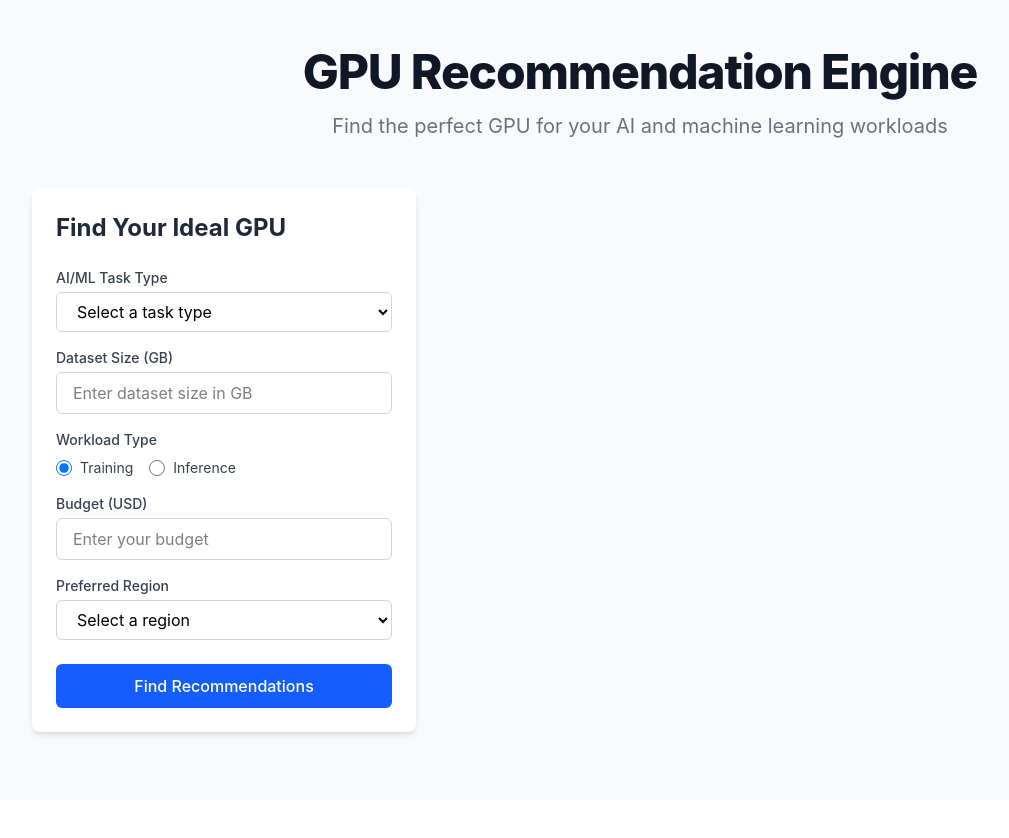
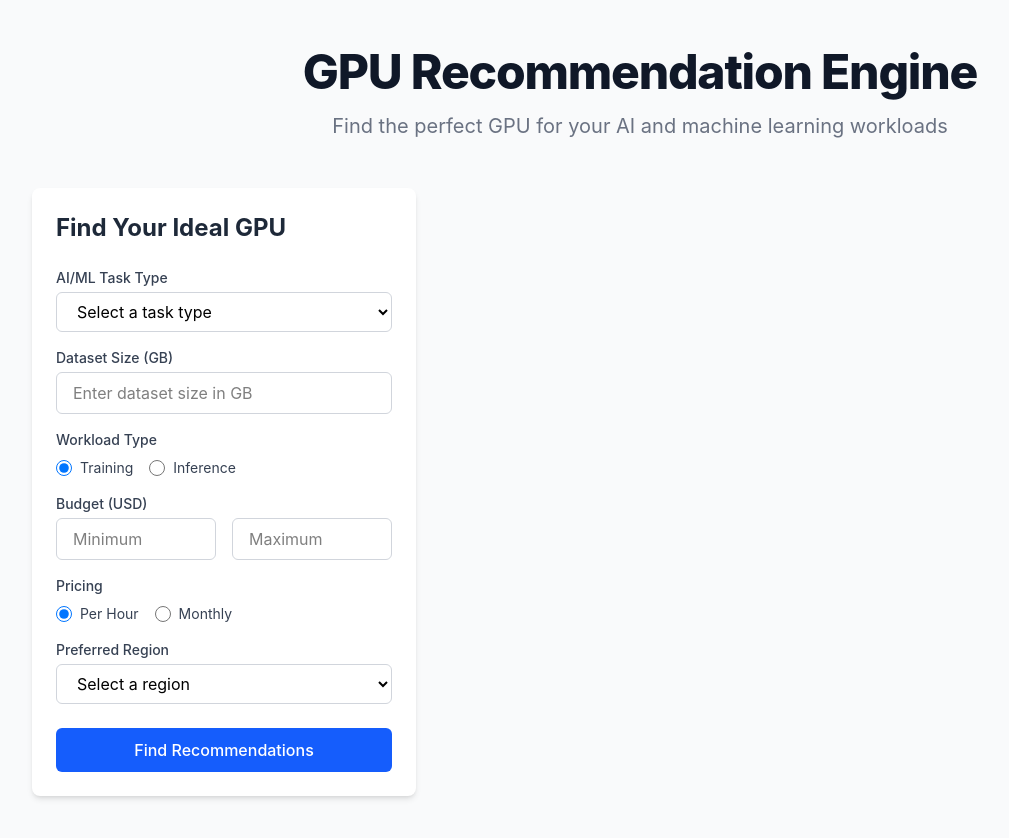
Before and after one commit to diyaps02/GPU_SD007, a React (Vite) app in the folder frontend/: page / in a window 1280 px wide. Shown: the top 838 px of the page, without its empty margins (0-1009 px from the left). Before the commit the page ends 800 px from the top, so only its background shows below. Built offline with nearby package versions, Linux system fonts and the light colour scheme.

Commit message:
updated form fields

```diff
--- a/frontend/src/App.jsx
+++ b/frontend/src/App.jsx
@@ -1,13 +1,13 @@
-"use client"
-import React from "react"
-import { useState } from "react"
-import WorkloadForm from "./components/WorkloadForm"
-import GpuRecommendations from "./components/GpuRecommendations"
+"use client";
+import React from "react";
+import { useState } from "react";
+import WorkloadForm from "./components/WorkLoadForm";
+import GpuRecommendations from "./components/GpuRecommendations";
 
 // Mock API call - in a real app, this would be an actual API call
 const fetchRecommendations = async (formData) => {
   // Simulate API delay
-  await new Promise((resolve) => setTimeout(resolve, 1500))
+  await new Promise((resolve) => setTimeout(resolve, 1500));
 
   // Mock data
   return [
@@ -22,7 +22,8 @@ const fetchRecommendations = async (formData) => {
         gpuMemory: "80 GB",
         performance: "312 TFLOPS",
       },
-      description: "Ideal for large-scale training and inference workloads. Perfect for computer vision and NLP tasks.",
+      description:
+        "Ideal for large-scale training and inference workloads. Perfect for computer vision and NLP tasks.",
       pricing: {
         onDemand: 3.5,
         spot: 1.2,
@@ -40,7 +41,8 @@ const fetchRecommendations = async (formData) => {
         gpuMemory: "16 GB",
         performance: "65 TFLOPS",
       },
-      description: "Cost-effective option for inference workloads and smaller training jobs.",
+      description:
+        "Cost-effective option for inference workloads and smaller training jobs.",
       pricing: {
         onDemand: 0.9,
         spot: 0.35,
@@ -58,35 +60,38 @@ const fetchRecommendations = async (formData) => {
         gpuMemory: "80 GB",
         performance: "500 TFLOPS",
       },
-      description: "Latest generation GPU with exceptional performance for the most demanding AI workloads.",
+      description:
+        "Latest generation GPU with exceptional performance for the most demanding AI workloads.",
       pricing: {
         onDemand: 5.8,
         spot: 2.1,
         monthly: 3200,
       },
     },
-  ]
-}
+  ];
+};
 
 export default function App() {
-  const [recommendations, setRecommendations] = useState([])
-  const [isLoading, setIsLoading] = useState(false)
-  const [showRecommendations, setShowRecommendations] = useState(false)
+  const [recommendations, setRecommendations] = useState([]);
+  const [isLoading, setIsLoading] = useState(false);
+  const [showRecommendations, setShowRecommendations] = useState(false);
+  const [pricingPreference, setPricingPreference] = useState("hourly");
 
   const handleFormSubmit = async (formData) => {
-    setIsLoading(true)
-    setShowRecommendations(true)
+    setIsLoading(true);
+    setShowRecommendations(true);
+    setPricingPreference(formData.pricing);
 
     try {
-      const data = await fetchRecommendations(formData)
-      setRecommendations(data)
+      const data = await fetchRecommendations(formData);
+      setRecommendations(data);
     } catch (error) {
-      console.error("Error fetching recommendations:", error)
+      console.error("Error fetching recommendations:", error);
       // Handle error state here
     } finally {
-      setIsLoading(false)
+      setIsLoading(false);
     }
-  }
+  };
 
   return (
     <div className="min-h-screen bg-gray-50 py-12 px-4 sm:px-6 lg:px-8">
@@ -106,10 +111,16 @@ export default function App() {
           </div>
 
           <div className="lg:col-span-2">
-            {showRecommendations && <GpuRecommendations recommendations={recommendations} isLoading={isLoading} />}
+            {showRecommendations && (
+              <GpuRecommendations
+                recommendations={recommendations}
+                isLoading={isLoading}
+                pricingPreference={pricingPreference}
+              />
+            )}
           </div>
         </div>
       </div>
     </div>
-  )
+  );
 }
--- a/frontend/src/components/Form.jsx
+++ b/frontend/src/components/Form.jsx
@@ -5,7 +5,8 @@ const Form = () => {
     taskType: "",
     datasetSize: "",
     operationType: "training",
-    budget: "",
+    minBudget: "",
+    maxBudget: "",
     region: "",
   });
 
@@ -19,15 +20,15 @@ const Form = () => {
 
   const handleSubmit = async (e) => {
     e.preventDefault();
+
+    // Validate that min budget is less than max budget
+    if (Number(formData.minBudget) > Number(formData.maxBudget)) {
+      alert("Minimum budget cannot be greater than maximum budget");
+      return;
+    }
+
     try {
       // API call to backend would go here
-      const response = await fetch("/api/submit-requirements", {
-        method: "POST",
-        headers: {
-          "Content-Type": "application/json",
-        },
-        body: JSON.stringify(formData),
-      });
 
       const data = await response.json();
       console.log("Success:", data);
@@ -142,28 +143,48 @@ const Form = () => {
 
         {/* Budget */}
         <div className="space-y-2">
-          <label
-            htmlFor="budget"
-            className="block text-sm font-medium text-gray-700"
-          >
+          <label className="block text-sm font-medium text-gray-700">
             Budget (USD)
           </label>
-          <div className="relative mt-1 rounded-md shadow-sm">
+          <div className="flex space-x-4">
+            <div className="w-1/2">
+              <div className="relative rounded-md shadow-sm">
                 <div className="pointer-events-none absolute inset-y-0 left-0 flex items-center pl-3">
                   <span className="text-gray-500 sm:text-sm">$</span>
                 </div>
                 <input
                   type="number"
-              id="budget"
-              name="budget"
-              value={formData.budget}
+                  id="minBudget"
+                  name="minBudget"
+                  value={formData.minBudget}
                   onChange={handleChange}
                   min="0"
                   step="0.01"
                   required
                   className="w-full pl-7 pr-4 py-2 border border-gray-300 rounded-md shadow-sm focus:ring-indigo-500 focus:border-indigo-500"
-              placeholder="0.00"
+                  placeholder="Minimum"
                 />
+              </div>
+            </div>
+            <div className="w-1/2">
+              <div className="relative rounded-md shadow-sm">
+                <div className="pointer-events-none absolute inset-y-0 left-0 flex items-center pl-3">
+                  <span className="text-gray-500 sm:text-sm">$</span>
+                </div>
+                <input
+                  type="number"
+                  id="maxBudget"
+                  name="maxBudget"
+                  value={formData.maxBudget}
+                  onChange={handleChange}
+                  min="0"
+                  step="0.01"
+                  required
+                  className="w-full pl-7 pr-4 py-2 border border-gray-300 rounded-md shadow-sm focus:ring-indigo-500 focus:border-indigo-500"
+                  placeholder="Maximum"
+                />
+              </div>
+            </div>
           </div>
         </div>
 
--- a/frontend/src/components/GpuCard.jsx
+++ b/frontend/src/components/GpuCard.jsx
@@ -1,9 +1,18 @@
-"use client"
+"use client";
+import React from "react";
+import { useState, useEffect } from "react";
 
-import { useState } from "react"
+export default function GpuCard({ gpu, pricingPreference }) {
+  const [activeTab, setActiveTab] = useState("onDemand");
 
-export default function GpuCard({ gpu }) {
-  const [activeTab, setActiveTab] = useState("onDemand")
+  // Set active tab based on pricing preference
+  useEffect(() => {
+    if (pricingPreference === "monthly") {
+      setActiveTab("monthly");
+    } else {
+      setActiveTab("onDemand");
+    }
+  }, [pricingPreference]);
 
   return (
     <div className="bg-white rounded-lg shadow-md overflow-hidden border border-gray-200 hover:shadow-lg transition-shadow duration-300">
@@ -55,7 +64,9 @@ export default function GpuCard({ gpu }) {
             </button>
             <button
               className={`py-2 px-4 text-sm font-medium ${
-                activeTab === "spot" ? "text-blue-600 border-b-2 border-blue-600" : "text-gray-500 hover:text-gray-700"
+                activeTab === "spot"
+                  ? "text-blue-600 border-b-2 border-blue-600"
+                  : "text-gray-500 hover:text-gray-700"
               }`}
               onClick={() => setActiveTab("spot")}
             >
@@ -77,30 +88,51 @@ export default function GpuCard({ gpu }) {
             {activeTab === "onDemand" && (
               <div className="flex justify-between items-center">
                 <div>
-                  <p className="text-2xl font-bold text-gray-800">${gpu.pricing.onDemand}/hr</p>
+                  <p className="text-2xl font-bold text-gray-800">
+                    ${gpu.pricing.onDemand}/hr
+                  </p>
                 </div>
-                <div className="text-sm text-gray-500">Est. ${(gpu.pricing.onDemand * 24).toFixed(2)}/day</div>
+                <div className="text-sm text-gray-500">
+                  Est. ${(gpu.pricing.onDemand * 24).toFixed(2)}/day
+                </div>
               </div>
             )}
 
             {activeTab === "spot" && (
               <div className="flex justify-between items-center">
                 <div>
-                  <p className="text-2xl font-bold text-gray-800">${gpu.pricing.spot}/hr</p>
+                  <p className="text-2xl font-bold text-gray-800">
+                    ${gpu.pricing.spot}/hr
+                  </p>
                   <p className="text-xs text-green-600">
-                    Save {Math.round((1 - gpu.pricing.spot / gpu.pricing.onDemand) * 100)}%
+                    Save{" "}
+                    {Math.round(
+                      (1 - gpu.pricing.spot / gpu.pricing.onDemand) * 100
+                    )}
+                    %
                   </p>
                 </div>
-                <div className="text-sm text-gray-500">Est. ${(gpu.pricing.spot * 24).toFixed(2)}/day</div>
+                <div className="text-sm text-gray-500">
+                  Est. ${(gpu.pricing.spot * 24).toFixed(2)}/day
+                </div>
               </div>
             )}
 
             {activeTab === "monthly" && (
               <div className="flex justify-between items-center">
                 <div>
-                  <p className="text-2xl font-bold text-gray-800">${gpu.pricing.monthly}/mo</p>
+                  <p className="text-2xl font-bold text-gray-800">
+                    ${gpu.pricing.monthly}/mo
+                  </p>
                   <p className="text-xs text-green-600">
-                    Save {Math.round((1 - gpu.pricing.monthly / (gpu.pricing.onDemand * 24 * 30)) * 100)}%
+                    Save{" "}
+                    {Math.round(
+                      (1 -
+                        gpu.pricing.monthly /
+                          (gpu.pricing.onDemand * 24 * 30)) *
+                        100
+                    )}
+                    %
                   </p>
                 </div>
                 <div className="text-sm text-gray-500">Reserved capacity</div>
@@ -122,5 +154,5 @@ export default function GpuCard({ gpu }) {
         )}
       </div>
     </div>
-  )
+  );
 }
--- a/frontend/src/components/GpuRecommendations.jsx
+++ b/frontend/src/components/GpuRecommendations.jsx
@@ -1,40 +1,57 @@
-import GpuCard from "./GpuCard"
-
-export default function GpuRecommendations({ recommendations, isLoading }) {
+import GpuCard from "./GpuCard";
+import React from "react";
+export default function GpuRecommendations({
+  recommendations,
+  isLoading,
+  pricingPreference,
+}) {
   if (isLoading) {
     return (
       <div className="flex justify-center items-center py-12">
         <div className="animate-spin rounded-full h-12 w-12 border-b-2 border-blue-600"></div>
       </div>
-    )
+    );
   }
 
   if (!recommendations || recommendations.length === 0) {
     return (
       <div className="bg-white p-6 rounded-lg shadow-md text-center">
-        <h3 className="text-xl font-medium text-gray-800 mb-2">No recommendations yet</h3>
-        <p className="text-gray-600">Fill out the form to get personalized GPU recommendations.</p>
+        <h3 className="text-xl font-medium text-gray-800 mb-2">
+          No recommendations yet
+        </h3>
+        <p className="text-gray-600">
+          Fill out the form to get personalized GPU recommendations.
+        </p>
       </div>
-    )
+    );
   }
 
   return (
     <div>
-      <h2 className="text-2xl font-bold text-gray-800 mb-6">Recommended GPUs</h2>
+      <h2 className="text-2xl font-bold text-gray-800 mb-6">
+        Recommended GPUs
+      </h2>
 
       <div className="grid grid-cols-1 md:grid-cols-2 lg:grid-cols-3 gap-6">
         {recommendations.map((gpu) => (
-          <GpuCard key={gpu.id} gpu={gpu} />
+          <GpuCard
+            key={gpu.id}
+            gpu={gpu}
+            pricingPreference={pricingPreference}
+          />
         ))}
       </div>
 
       <div className="mt-8 bg-blue-50 border border-blue-200 rounded-lg p-4">
-        <h3 className="text-lg font-medium text-blue-800 mb-2">Why these recommendations?</h3>
+        <h3 className="text-lg font-medium text-blue-800 mb-2">
+          Why these recommendations?
+        </h3>
         <p className="text-blue-700 text-sm">
-          These GPUs are recommended based on your workload requirements, dataset size, and budget constraints. The top
-          recommendation offers the best balance of performance and cost for your specific needs.
+          These GPUs are recommended based on your workload requirements,
+          dataset size, and budget constraints. The top recommendation offers
+          the best balance of performance and cost for your specific needs.
         </p>
       </div>
     </div>
-  )
+  );
 }
--- a/frontend/src/components/WorkLoadForm.jsx
+++ b/frontend/src/components/WorkLoadForm.jsx
@@ -1,37 +1,51 @@
-"use client"
-import React from "react"
-import { useState } from "react"
+"use client";
+import React from "react";
+import { useState } from "react";
 
 export default function WorkloadForm({ onSubmit }) {
   const [formData, setFormData] = useState({
     taskType: "",
     datasetSize: "",
     workloadType: "training",
-    budget: "",
+    minBudget: "",
+    maxBudget: "",
     region: "",
-  })
+    pricing: "hourly", // Changed default from "min" to "hourly"
+  });
 
   const handleChange = (e) => {
-    const { name, value } = e.target
+    const { name, value } = e.target;
     setFormData((prevData) => ({
       ...prevData,
       [name]: value,
-    }))
+    }));
+  };
+
+  const handleSubmit = (e) => {
+    e.preventDefault();
+
+    // Validate that min budget is less than max budget
+    if (Number(formData.minBudget) > Number(formData.maxBudget)) {
+      alert("Minimum budget cannot be greater than maximum budget");
+      return;
     }
 
-  const handleSubmit = (e) => {
-    e.preventDefault()
-    onSubmit(formData)
-  }
+    onSubmit(formData);
+  };
 
   return (
     <div className="bg-white p-6 rounded-lg shadow-md">
-      <h2 className="text-2xl font-bold text-gray-800 mb-6">Find Your Ideal GPU</h2>
+      <h2 className="text-2xl font-bold text-gray-800 mb-6">
+        Find Your Ideal GPU
+      </h2>
 
       <form onSubmit={handleSubmit} className="space-y-6">
         <div className="space-y-4">
           <div>
-            <label htmlFor="taskType" className="block text-sm font-medium text-gray-700 mb-1">
+            <label
+              htmlFor="taskType"
+              className="block text-sm font-medium text-gray-700 mb-1"
+            >
               AI/ML Task Type
             </label>
             <select
@@ -49,12 +63,17 @@ export default function WorkloadForm({ onSubmit }) {
               <option value="nlp">Natural Language Processing</option>
               <option value="recommendation">Recommendation Systems</option>
               <option value="generative_ai">Generative AI</option>
-              <option value="reinforcement_learning">Reinforcement Learning</option>
+              <option value="reinforcement_learning">
+                Reinforcement Learning
+              </option>
             </select>
           </div>
 
           <div>
-            <label htmlFor="datasetSize" className="block text-sm font-medium text-gray-700 mb-1">
+            <label
+              htmlFor="datasetSize"
+              className="block text-sm font-medium text-gray-700 mb-1"
+            >
               Dataset Size (GB)
             </label>
             <input
@@ -71,7 +90,9 @@ export default function WorkloadForm({ onSubmit }) {
           </div>
 
           <div>
-            <label className="block text-sm font-medium text-gray-700 mb-2">Workload Type</label>
+            <label className="block text-sm font-medium text-gray-700 mb-2">
+              Workload Type
+            </label>
             <div className="flex space-x-4">
               <div className="flex items-center">
                 <input
@@ -83,7 +104,10 @@ export default function WorkloadForm({ onSubmit }) {
                   onChange={handleChange}
                   className="h-4 w-4 text-blue-600 focus:ring-blue-500 border-gray-300"
                 />
-                <label htmlFor="training" className="ml-2 text-sm text-gray-700">
+                <label
+                  htmlFor="training"
+                  className="ml-2 text-sm text-gray-700"
+                >
                   Training
                 </label>
               </div>
@@ -97,7 +121,10 @@ export default function WorkloadForm({ onSubmit }) {
                   onChange={handleChange}
                   className="h-4 w-4 text-blue-600 focus:ring-blue-500 border-gray-300"
                 />
-                <label htmlFor="inference" className="ml-2 text-sm text-gray-700">
+                <label
+                  htmlFor="inference"
+                  className="ml-2 text-sm text-gray-700"
+                >
                   Inference
                 </label>
               </div>
@@ -105,24 +132,82 @@ export default function WorkloadForm({ onSubmit }) {
           </div>
 
           <div>
-            <label htmlFor="budget" className="block text-sm font-medium text-gray-700 mb-1">
+            <label
+              className="block text-sm font-medium text-gray-700 mb-1"
+            >
               Budget (USD)
             </label>
+            <div className="flex space-x-4">
+              <div className="w-1/2">
                 <input
                   type="number"
-              id="budget"
-              name="budget"
-              value={formData.budget}
+                  id="minBudget"
+                  name="minBudget"
+                  value={formData.minBudget}
                   onChange={handleChange}
                   min="0"
                   required
                   className="w-full px-4 py-2 border border-gray-300 rounded-md focus:ring-2 focus:ring-blue-500 focus:border-blue-500"
-              placeholder="Enter your budget"
+                  placeholder="Minimum"
                 />
+              </div>
+              <div className="w-1/2">
+                <input
+                  type="number"
+                  id="maxBudget"
+                  name="maxBudget"
+                  value={formData.maxBudget}
+                  onChange={handleChange}
+                  min="0"
+                  required
+                  className="w-full px-4 py-2 border border-gray-300 rounded-md focus:ring-2 focus:ring-blue-500 focus:border-blue-500"
+                  placeholder="Maximum"
+                />
+              </div>
+            </div>
           </div>
 
           <div>
-            <label htmlFor="region" className="block text-sm font-medium text-gray-700 mb-1">
+            <label className="block text-sm font-medium text-gray-700 mb-2">
+              Pricing
+            </label>
+            <div className="flex space-x-4">
+              <div className="flex items-center">
+                <input
+                  id="hourly"
+                  name="pricing"
+                  type="radio"
+                  value="hourly"
+                  checked={formData.pricing === "hourly"}
+                  onChange={handleChange}
+                  className="h-4 w-4 text-blue-600 focus:ring-blue-500 border-gray-300"
+                />
+                <label htmlFor="hourly" className="ml-2 text-sm text-gray-700">
+                  Per Hour
+                </label>
+              </div>
+              <div className="flex items-center">
+                <input
+                  id="monthly"
+                  name="pricing"
+                  type="radio"
+                  value="monthly"
+                  checked={formData.pricing === "monthly"}
+                  onChange={handleChange}
+                  className="h-4 w-4 text-blue-600 focus:ring-blue-500 border-gray-300"
+                />
+                <label htmlFor="monthly" className="ml-2 text-sm text-gray-700">
+                  Monthly
+                </label>
+              </div>
+            </div>
+          </div>
+
+          <div>
+            <label
+              htmlFor="region"
+              className="block text-sm font-medium text-gray-700 mb-1"
+            >
               Preferred Region
             </label>
             <select
@@ -155,5 +240,5 @@ export default function WorkloadForm({ onSubmit }) {
         </div>
       </form>
     </div>
-  )
+  );
 }
```
Lines whose indentation alone changed are shown as unchanged.
